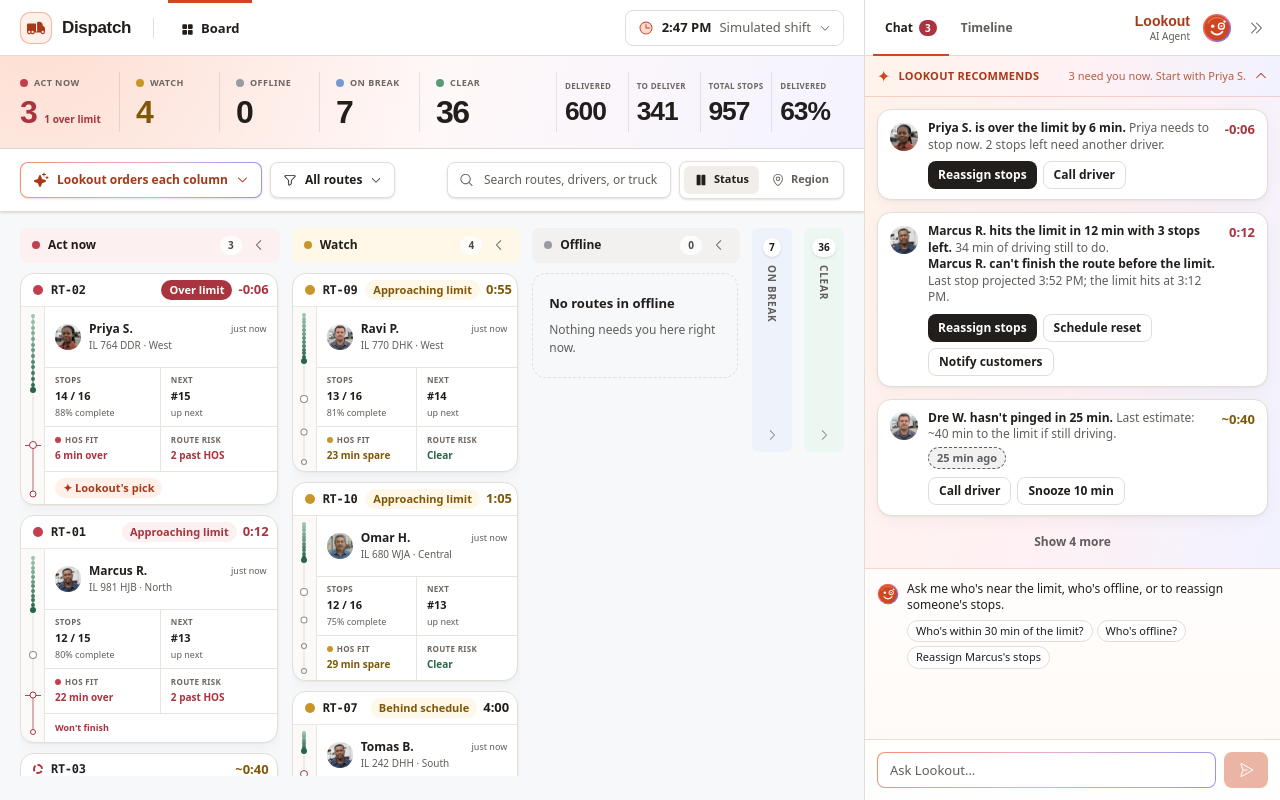
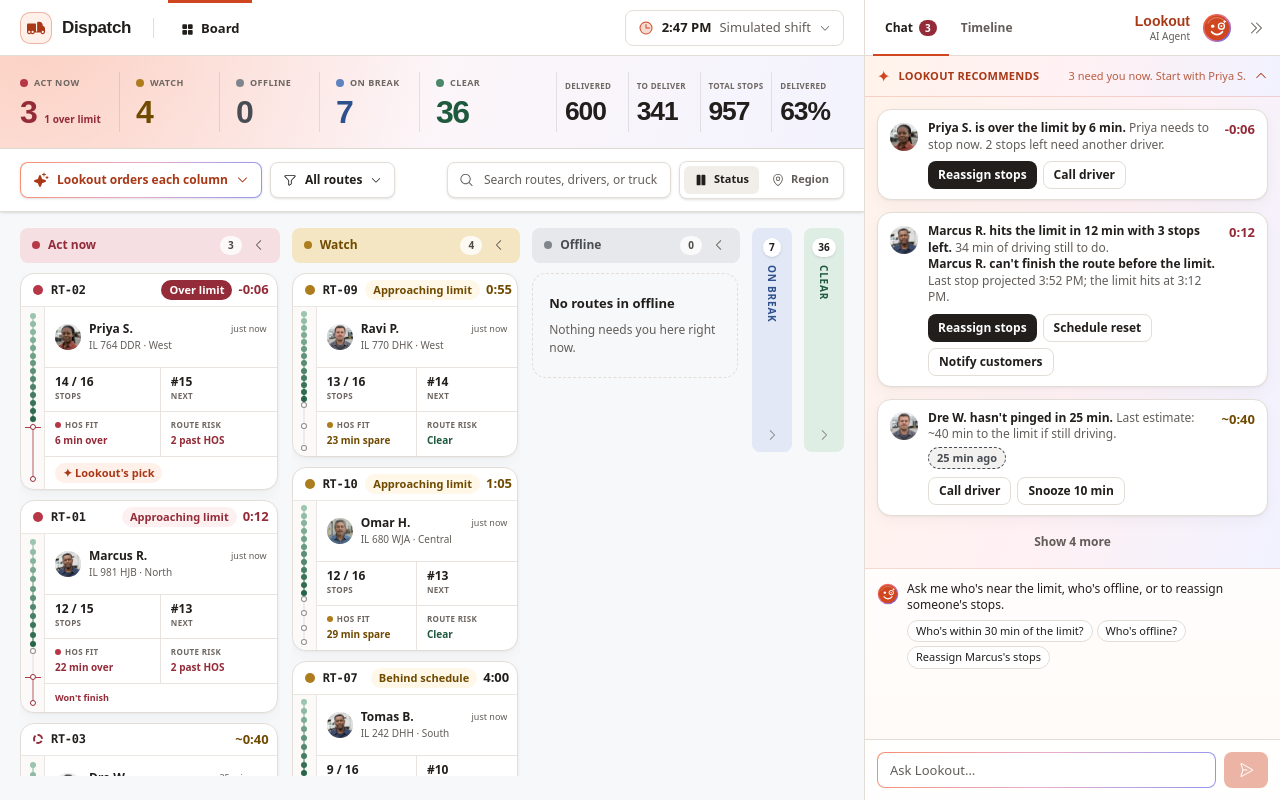
Before and after one commit to davekeller/dispatcher-dashboard, a React (Vite) app: page / in a window 1280 px wide. Built offline with nearby package versions, Linux system fonts and the light colour scheme.

Commit message:
design: refine route timelines and board contrast

```diff
--- a/scripts/contrast.mjs
+++ b/scripts/contrast.mjs
@@ -4,7 +4,7 @@ const tokens = {
   panel: '#ffffff', canvas: '#f8f6f3', well: '#f1ede9',
   ink: '#211e1c', muted: '#625d59', label: '#6d6661',
   'lookout-strong': '#a93817', lookout: '#cf4620',
-  'act-now': '#a9333e', watch: '#805706', clear: '#276548', offline: '#5b5f66', break: '#3a5f9f',
+  'act-now': '#942b38', watch: '#6f4a00', clear: '#1f593e', offline: '#484d54', break: '#2e518d',
   'act-now-soft': '#fdf0f1', 'watch-soft': '#fff7e7', 'clear-soft': '#edf7f1', 'offline-soft': '#f2f1f0', 'break-soft': '#eef2fb', 'lookout-soft': '#fff0e9',
 }
 const lum = (hex) => {
--- a/src/index.css
+++ b/src/index.css
@@ -26,27 +26,32 @@
   --color-ai-rose: #d979aa;
   --color-ai-cool: #6669ea;
 
-  --color-act-now: #a9333e;
-  --color-act-now-fill: #c43f4d;
+  --color-act-now: #942b38;
+  --color-act-now-fill: #b63846;
   --color-act-now-soft: #fdf0f1;
+  --color-act-now-board: #f6dfe3;
 
-  --color-watch: #805706;
-  --color-watch-fill: #c89528;
+  --color-watch: #6f4a00;
+  --color-watch-fill: #ad7c1c;
   --color-watch-soft: #fff7e7;
+  --color-watch-board: #f4e6c2;
 
-  --color-clear: #276548;
-  --color-clear-fill: #5d9a78;
+  --color-clear: #1f593e;
+  --color-clear-fill: #4b8769;
   --color-clear-soft: #edf7f1;
+  --color-clear-board: #dfeee5;
   --color-route-done-start: #9bc5ae;
   --color-route-done-end: #276548;
 
-  --color-offline: #5b5f66;
-  --color-offline-fill: #999ba2;
+  --color-offline: #484d54;
+  --color-offline-fill: #7f858d;
   --color-offline-soft: #f2f1f0;
+  --color-offline-board: #e7e8eb;
 
-  --color-break: #3a5f9f;
-  --color-break-fill: #7798d2;
+  --color-break: #2e518d;
+  --color-break-fill: #5f82c1;
   --color-break-soft: #eef2fb;
+  --color-break-board: #e2e8f5;
 
   --radius-card: 14px;
   --radius-control: 8px;
@@ -60,8 +65,8 @@ body { @apply bg-canvas text-ink font-sans antialiased; }
 
 .iq-metrics-band {
   background:
-    radial-gradient(circle at 4% -45%, color-mix(in srgb, var(--color-ai-warm) 18%, transparent), transparent 26rem),
-    linear-gradient(108deg, #fffaf6 0%, #fff8f8 48%, #f4f3ff 100%);
+    radial-gradient(circle at 4% -45%, color-mix(in srgb, var(--color-ai-warm) 24%, transparent), transparent 26rem),
+    linear-gradient(108deg, color-mix(in srgb, var(--color-ai-warm) 7%, white) 0%, color-mix(in srgb, var(--color-ai-rose) 7%, white) 48%, color-mix(in srgb, var(--color-ai-cool) 8%, white) 100%);
 }
 
 .iq-soft-surface {
--- /dev/null
+++ b/src/lib/routeTimeline.ts
@@ -0,0 +1,45 @@
+export type MiniTimelineLayout = {
+  positions: number[]
+  firstRemainingIndex: number
+  historyCompressed: boolean
+}
+
+const isHistory = (status: string) => status === 'done' || status === 'failed'
+
+/** A restrained overview layout: only routes whose completed prefix fills at least
+ * two-thirds of the work compress, reserving the final third for remaining stops. */
+export function miniTimelineLayout(statuses: readonly string[]): MiniTimelineLayout {
+  if (statuses.length === 0) return { positions: [], firstRemainingIndex: -1, historyCompressed: false }
+  if (statuses.length === 1) return { positions: [50], firstRemainingIndex: isHistory(statuses[0]) ? -1 : 0, historyCompressed: false }
+
+  const unresolvedIndex = statuses.findIndex((status) => !isHistory(status))
+  const completedPrefixCount = unresolvedIndex < 0 ? statuses.length : unresolvedIndex
+  const historyCompressed = completedPrefixCount >= 6 && completedPrefixCount / statuses.length >= 2 / 3 && completedPrefixCount < statuses.length
+
+  if (!historyCompressed) {
+    return {
+      positions: statuses.map((_, index) => 5 + (index / (statuses.length - 1)) * 90),
+      firstRemainingIndex: unresolvedIndex,
+      historyCompressed,
+    }
+  }
+
+  const remainingCount = statuses.length - completedPrefixCount
+  const positions = statuses.map((_, index) => {
+    if (index < completedPrefixCount) {
+      return completedPrefixCount === 1 ? 33.5 : 5 + (index / (completedPrefixCount - 1)) * 57
+    }
+    if (remainingCount === 1) return 80
+    return 66 + ((index - completedPrefixCount) / (remainingCount - 1)) * 29
+  })
+
+  return { positions, firstRemainingIndex: unresolvedIndex, historyCompressed }
+}
+
+/** Percentage of the light endpoint to use for a completed stop. The route origin
+ * starts light and the last completed stop resolves to the dark progress edge. */
+export function completedStopLightWeight(index: number, lastCompleteIndex: number): number {
+  if (lastCompleteIndex <= 0) return 50
+  const depth = Math.max(0, Math.min(1, index / lastCompleteIndex))
+  return Math.round((1 - depth) * 100)
+}
--- a/src/ui/tones.ts
+++ b/src/ui/tones.ts
@@ -9,14 +9,15 @@ export interface Tone {
   fill: string
   soft: string
   border: string
+  board?: string
 }
 
 export const BAND_TONE: Record<Band, Tone> = {
-  act_now: { text: 'text-act-now', fill: 'bg-act-now-fill', soft: 'bg-act-now-soft', border: 'border-act-now' },
-  watch: { text: 'text-watch', fill: 'bg-watch-fill', soft: 'bg-watch-soft', border: 'border-watch' },
-  offline: { text: 'text-offline', fill: 'bg-offline-fill', soft: 'bg-offline-soft', border: 'border-offline' },
-  break: { text: 'text-break', fill: 'bg-break-fill', soft: 'bg-break-soft', border: 'border-break' },
-  clear: { text: 'text-clear', fill: 'bg-clear-fill', soft: 'bg-clear-soft', border: 'border-clear' },
+  act_now: { text: 'text-act-now', fill: 'bg-act-now-fill', soft: 'bg-act-now-soft', border: 'border-act-now', board: 'bg-act-now-board' },
+  watch: { text: 'text-watch', fill: 'bg-watch-fill', soft: 'bg-watch-soft', border: 'border-watch', board: 'bg-watch-board' },
+  offline: { text: 'text-offline', fill: 'bg-offline-fill', soft: 'bg-offline-soft', border: 'border-offline', board: 'bg-offline-board' },
+  break: { text: 'text-break', fill: 'bg-break-fill', soft: 'bg-break-soft', border: 'border-break', board: 'bg-break-board' },
+  clear: { text: 'text-clear', fill: 'bg-clear-fill', soft: 'bg-clear-soft', border: 'border-clear', board: 'bg-clear-board' },
 }
 
 /** Over the limit is the one state that must never be missed: solid dark red, white text. */
--- a/src/views/route/RouteRail.tsx
+++ b/src/views/route/RouteRail.tsx
@@ -1,10 +1,11 @@
 import { ArrowLeft, CaretDown, Check, SidebarSimple } from '@phosphor-icons/react'
-import { useEffect, useMemo, useRef, useState } from 'react'
+import { type CSSProperties, useEffect, useMemo, useRef, useState } from 'react'
 import { Link } from 'react-router'
 import type { Delivery, Stop } from '../../data/types'
 import { projectedEta } from '../../hos/compute'
 import { fmtAge, fmtClock } from '../../lib/format'
 import { routeHosSignal, routeScheduleSignal, type RouteSignalTone } from '../../lib/routeProgress'
+import { completedStopLightWeight } from '../../lib/routeTimeline'
 import type { DriverView } from '../../store/view'
 
 interface Node {
@@ -33,10 +34,21 @@ const TIMELINE_COLUMNS = { gridTemplateColumns: '1.25rem minmax(0, 1fr)' }
 function stopTone(node: Node, pastLimitIds: Set<string>): string {
   const { stop } = node
   if (stop.status === 'failed') return 'bg-act-now-fill text-on-accent'
-  if (stop.status === 'done') return 'bg-clear-fill text-on-accent'
+  if (stop.status === 'done') return 'route-history-node text-on-accent'
   if (stop.status === 'unassigned') return 'border-2 border-dashed border-offline bg-panel text-offline'
   if (pastLimitIds.has(stop.id) || node.late) return 'border-2 border-act-now bg-panel text-act-now'
   return 'border-2 border-muted/70 bg-panel text-muted'
+}
+
+function detailNodeSize(index: number, firstRemainingIndex: number, status: Stop['status']): string {
+  if (status === 'done') return 'h-3 w-3'
+  if (index === firstRemainingIndex) return 'h-4 w-4'
+  if (index === firstRemainingIndex + 1) return 'h-[15px] w-[15px]'
+  return 'h-3.5 w-3.5'
+}
+
+function historyStyle(index: number, lastCompleteIndex: number): CSSProperties {
+  return { '--route-history-light': `${completedStopLightWeight(index, lastCompleteIndex)}%` } as CSSProperties
 }
 
 function rowTone(node: Node, pastLimitIds: Set<string>): string {
@@ -86,6 +98,8 @@ export default function RouteRail({ view, deliveryById, pastLimitIds, collapsed,
   }), [deliveryById, now, route.stops, view.driftMin])
 
   const firstPastLimitId = nodes.find((node) => pastLimitIds.has(node.stop.id))?.stop.id
+  const firstRemainingIndex = nodes.findIndex((node) => node.stop.status !== 'done' && node.stop.status !== 'failed')
+  const lastCompleteIndex = nodes.reduce((last, node, index) => node.stop.status === 'done' || node.stop.status === 'failed' ? index : last, -1)
 
   useEffect(() => {
     setActive(route.stops[0]?.id ?? null)
@@ -201,13 +215,16 @@ export default function RouteRail({ view, deliveryById, pastLimitIds, collapsed,
 
       {(collapsed || timelineOpen) && <div ref={timelineRef} data-collapsed={collapsed} className={`route-timeline-scroll min-h-0 flex-1 overflow-y-auto overscroll-contain ${collapsed ? 'px-1 py-2' : 'px-2 pb-2'}`}>
         <ol>
-          {nodes.map((node) => {
+          {nodes.map((node, index) => {
             const { stop } = node
             const isActive = active === stop.id
             const isFirstPast = stop.id === firstPastLimitId
             const state = stopState(node, nextId, pastLimitIds)
             const isRed = stop.status === 'failed' || pastLimitIds.has(stop.id) || node.late
             const timePrefix = view.staleness !== 'fresh' && stop.status === 'pending' ? '~' : ''
+            const completed = stop.status === 'done'
+            const connectorTone = completed ? 'route-history-node' : isRed ? 'bg-act-now-fill/70' : 'bg-line'
+            const rowSize = collapsed ? completed ? 'h-5' : 'h-7' : completed ? 'min-h-8' : 'min-h-10'
             return (
               <li key={stop.id}>
                 {isFirstPast && (
@@ -233,13 +250,13 @@ export default function RouteRail({ view, deliveryById, pastLimitIds, collapsed,
                   aria-label={`Stop ${stop.seq}, ${node.customer}, ${fmtClock(node.t)}, ${state}`}
                   title={`${stop.seq} · ${node.customer} · ${fmtClock(node.t)} · ${state}`}
                   style={collapsed ? undefined : TIMELINE_COLUMNS}
-                  className={`${collapsed ? 'flex h-7 w-full items-center justify-center rounded-control hover:bg-canvas' : `grid min-h-10 w-full items-stretch rounded-control text-left transition ${rowTone(node, pastLimitIds)}`}`}
+                  className={`${collapsed ? `flex ${rowSize} w-full items-center justify-center rounded-control hover:bg-canvas` : `grid ${rowSize} w-full items-stretch rounded-control text-left transition ${rowTone(node, pastLimitIds)}`}`}
                 >
-                  <span className={`relative flex ${collapsed ? 'h-7' : 'h-full min-h-9'} items-center justify-center`}>
-                    <span className={`absolute left-1/2 top-0 h-1/2 w-px -translate-x-1/2 ${stop.status === 'done' ? 'bg-clear-fill' : isRed ? 'bg-act-now-fill/70' : 'bg-line'}`} />
-                    <span className={`absolute bottom-0 left-1/2 h-1/2 w-px -translate-x-1/2 ${stop.status === 'done' ? 'bg-clear-fill' : isRed ? 'bg-act-now-fill/70' : 'bg-line'}`} />
-                    <span className={`relative z-10 flex h-3.5 w-3.5 items-center justify-center rounded-full transition ${stopTone(node, pastLimitIds)} ${isActive ? 'ring-4 ring-ink/10' : ''}`}>
-                      {stop.status === 'done' && <Check size={9} weight="bold" />}
+                  <span className={`relative flex ${collapsed ? rowSize : 'h-full min-h-7'} items-center justify-center`}>
+                    <span className={`absolute left-1/2 top-0 h-1/2 w-px -translate-x-1/2 ${connectorTone}`} style={completed ? historyStyle(index - 0.5, lastCompleteIndex) : undefined} />
+                    <span className={`absolute bottom-0 left-1/2 h-1/2 w-px -translate-x-1/2 ${connectorTone}`} style={completed ? historyStyle(index + 0.5, lastCompleteIndex) : undefined} />
+                    <span className={`relative z-10 flex items-center justify-center rounded-full motion-safe:transition-[width,height] motion-safe:duration-150 ${detailNodeSize(index, firstRemainingIndex, stop.status)} ${stopTone(node, pastLimitIds)} ${isActive ? 'ring-4 ring-ink/10' : ''}`} style={completed ? historyStyle(index, lastCompleteIndex) : undefined}>
+                      {completed && <Check size={8} weight="bold" className="drop-shadow-[0_1px_1px_rgb(0_0_0/0.3)]" />}
                     </span>
                   </span>
                   {!collapsed && (
@@ -262,7 +279,7 @@ export default function RouteRail({ view, deliveryById, pastLimitIds, collapsed,
 
       {!collapsed && timelineOpen && (
         <div className="flex shrink-0 items-center gap-3 border-t border-line px-3 py-2 text-[8px] text-label">
-          <span className="flex items-center gap-1"><span className="flex h-2.5 w-2.5 items-center justify-center rounded-full bg-clear-fill text-on-accent"><Check size={7} weight="bold" /></span> delivered</span>
+          <span className="flex items-center gap-1"><span className="route-history-progress flex h-2.5 w-2.5 items-center justify-center rounded-full text-on-accent"><Check size={7} weight="bold" className="drop-shadow-[0_1px_1px_rgb(0_0_0/0.3)]" /></span> delivered</span>
           <span className="flex items-center gap-1"><span className="h-2.5 w-2.5 rounded-full border-2 border-muted/70" /> undelivered</span>
           <span className="flex items-center gap-1"><span className="h-2.5 w-2.5 rounded-full border-2 border-act-now" /> late / HOS</span>
         </div>
--- a/src/views/shift/Board.tsx
+++ b/src/views/shift/Board.tsx
@@ -27,7 +27,8 @@ export default function Board({ cards, byId, grouping, pickId, filtering = false
     return 1
   }))
   const isBand = (key: string): key is Band => BAND_ORDER.includes(key as Band)
-  const wash = (key: string) => grouping.id === 'band' && isBand(key) ? BAND_TONE[key].soft : 'bg-panel'
+  const wash = (key: string) => grouping.id === 'band' && isBand(key) ? BAND_TONE[key].board ?? BAND_TONE[key].soft : 'bg-panel'
+  const labelTone = (key: string) => grouping.id === 'band' && isBand(key) ? BAND_TONE[key].text : 'text-ink'
 
   return (
     <div className="h-full min-h-0 overflow-x-auto overflow-y-hidden pb-1">
@@ -40,7 +41,7 @@ export default function Board({ cards, byId, grouping, pickId, filtering = false
                 <div className="lane-content-enter flex min-h-0 flex-1 flex-col">
                   <header className={`mb-2.5 flex shrink-0 items-center gap-2 rounded-control px-3 py-2 ${wash(col.key)}`}>
                     <span className={`h-2 w-2 rounded-full ${grouping.id === 'band' && isBand(col.key) ? BAND_TONE[col.key].fill : 'bg-offline-fill'}`} aria-hidden="true" />
-                    <h2 className="min-w-0 truncate text-[12px] font-semibold text-ink">{col.label}</h2>
+                    <h2 className={`min-w-0 truncate text-[12px] font-semibold ${labelTone(col.key)}`}>{col.label}</h2>
                     <span className="tnum ml-auto rounded-full bg-panel/80 px-2 py-0.5 text-[10px] font-semibold text-ink/80">{col.cards.length}</span>
                     <button type="button" onClick={() => setExpanded((state) => ({ ...state, [col.key]: false }))} aria-expanded="true" aria-label={`Collapse ${col.label}`} title={`Collapse ${col.label}`} className="shrink-0 rounded-[6px] p-0.5 text-muted transition hover:bg-panel/70 hover:text-ink">
                       <CaretLeft size={14} />
@@ -63,7 +64,7 @@ export default function Board({ cards, byId, grouping, pickId, filtering = false
                   className={`lane-content-enter flex h-56 w-full shrink-0 flex-col items-center gap-2 rounded-control py-2.5 transition hover:brightness-[.97] ${wash(col.key)}`}
                 >
                   <span className="tnum rounded-full bg-panel px-1.5 py-0.5 text-[10px] font-semibold text-ink shadow-sm">{col.cards.length}</span>
-                  <span className="text-[10px] font-semibold uppercase tracking-[0.08em] text-muted [writing-mode:vertical-rl]">{col.label}</span>
+                  <span className={`text-[10px] font-semibold uppercase tracking-[0.08em] [writing-mode:vertical-rl] ${labelTone(col.key)}`}>{col.label}</span>
                   <CaretLeft size={14} className="mt-auto rotate-180 text-muted/70" />
                 </button>
               )}
--- a/src/views/shift/RouteCard.tsx
+++ b/src/views/shift/RouteCard.tsx
@@ -28,7 +28,6 @@ export default function RouteCard({ view, card, pick = false }: { view: DriverVi
   const hosText = hos.tone === 'act_now' ? 'text-act-now' : hos.tone === 'watch' ? 'text-watch' : 'text-clear'
   const hosFill = hos.tone === 'act_now' ? 'bg-act-now-fill' : hos.tone === 'watch' ? 'bg-watch-fill' : 'bg-clear-fill'
   const pastLimitCount = stopsPastLimit(view).length
-  const progress = view.total === 0 ? 100 : Math.round((view.done / view.total) * 100)
   const priorityAlert = card.alerts.find((alert) => PRIORITY_RULES.has(alert.ruleId))
   const detailAlerts = card.alerts.filter((alert) => !PRIORITY_RULES.has(alert.ruleId))
   const riskValue = pastLimitCount > 0 ? `${pastLimitCount} past HOS` : view.lateStops.length > 0 ? `${view.lateStops.length} late` : 'Clear'
@@ -57,15 +56,13 @@ export default function RouteCard({ view, card, pick = false }: { view: DriverVi
             </div>
           </div>
           <dl className="mt-auto grid grid-cols-2 border-t border-line/80">
-            <div className="flex min-h-[3.25rem] min-w-0 flex-col justify-center border-b border-r border-line/80 px-2.5 py-1.5">
-              <dt className="text-[8px] font-semibold uppercase tracking-[0.04em] text-label">Stops</dt>
-              <dd className="tnum mt-0.5 truncate text-[11px] font-semibold text-ink">{view.done} / {view.total}</dd>
-              <dd className="tnum mt-0.5 text-[9px] text-muted">{progress}% complete</dd>
+            <div className="flex min-h-[2.75rem] min-w-0 flex-col justify-center border-b border-r border-line/80 px-2.5 py-1.5">
+              <dt className="order-2 mt-0.5 text-[8px] font-semibold uppercase tracking-[0.04em] text-label">Stops</dt>
+              <dd className="tnum order-1 truncate text-[12px] font-semibold leading-none text-ink">{view.done} / {view.total}</dd>
             </div>
-            <div className="flex min-h-[3.25rem] min-w-0 flex-col justify-center border-b border-line/80 px-2.5 py-1.5">
-              <dt className="text-[8px] font-semibold uppercase tracking-[0.04em] text-label">Next</dt>
-              <dd className="tnum mt-0.5 truncate text-[11px] font-semibold text-ink">{view.next ? `#${view.next.seq}` : '—'}</dd>
-              <dd className="mt-0.5 truncate text-[9px] text-muted">{view.next ? view.next.status === 'in_progress' ? 'at the dock' : 'up next' : view.unassigned.length ? `${view.unassigned.length} unassigned` : 'route complete'}</dd>
+            <div className="flex min-h-[2.75rem] min-w-0 flex-col justify-center border-b border-line/80 px-2.5 py-1.5">
+              <dt className="order-2 mt-0.5 truncate text-[8px] font-semibold uppercase tracking-[0.04em] text-label">{view.next ? 'Next' : view.unassigned.length ? `${view.unassigned.length} unassigned` : 'Complete'}</dt>
+              <dd className="tnum order-1 truncate text-[12px] font-semibold leading-none text-ink">{view.next ? `#${view.next.seq}` : '—'}</dd>
             </div>
             <div className="flex min-h-[2.75rem] min-w-0 flex-col justify-center border-r border-line/80 px-2.5 py-1.5">
               <dt className="flex items-center gap-1 text-[8px] font-semibold uppercase tracking-[0.04em] text-label"><span className={`h-1.5 w-1.5 rounded-full ${hosFill}`} /> HOS fit</dt>
--- a/src/views/shift/RouteTimelineMini.tsx
+++ b/src/views/shift/RouteTimelineMini.tsx
@@ -1,4 +1,5 @@
 import type { CSSProperties } from 'react'
+import { completedStopLightWeight, miniTimelineLayout, type MiniTimelineLayout } from '../../lib/routeTimeline'
 import { stopsPastLimit } from '../../store/actions'
 import type { DriverView } from '../../store/view'
 
@@ -10,66 +11,14 @@ function nodeTone(status: string, needsAttention: boolean): string {
   return 'border border-muted/70 bg-panel'
 }
 
-type TimelineLayout = {
-  positions: number[]
-  firstRemainingIndex: number
-  historyCompressed: boolean
-}
-
-const isHistory = (status: string) => status === 'done' || status === 'failed'
-
-/** A small fisheye layout: long completed prefixes overlap while the handoff into
- * remaining work gets the visual room. Short histories stay evenly distributed. */
-export function miniTimelineLayout(statuses: readonly string[]): TimelineLayout {
-  if (statuses.length === 0) return { positions: [], firstRemainingIndex: -1, historyCompressed: false }
-  if (statuses.length === 1) return { positions: [50], firstRemainingIndex: isHistory(statuses[0]) ? -1 : 0, historyCompressed: false }
-
-  const unresolvedIndex = statuses.findIndex((status) => !isHistory(status))
-  const completedPrefixCount = unresolvedIndex < 0 ? statuses.length : unresolvedIndex
-  const historyCompressed = completedPrefixCount >= 6 && completedPrefixCount < statuses.length
-
-  if (!historyCompressed) {
-    return {
-      positions: statuses.map((_, index) => 5 + (index / (statuses.length - 1)) * 90),
-      firstRemainingIndex: unresolvedIndex,
-      historyCompressed,
-    }
-  }
-
-  const gapWeights = statuses.slice(1).map((_, gapIndex) => {
-    if (gapIndex < unresolvedIndex - 1) return 0.14
-    if (gapIndex === unresolvedIndex - 1) return 1.35
-    const distanceFromFocus = gapIndex - unresolvedIndex
-    return [1.2, 1.1, 1.05][distanceFromFocus] ?? 1
-  })
-  const totalWeight = gapWeights.reduce((sum, weight) => sum + weight, 0)
-  let elapsedWeight = 0
-  const positions = [5]
-  gapWeights.forEach((weight) => {
-    elapsedWeight += weight
-    positions.push(5 + (elapsedWeight / totalWeight) * 90)
-  })
-
-  return { positions, firstRemainingIndex: unresolvedIndex, historyCompressed }
-}
-
-export function completedStopLightWeight(index: number, lastCompleteIndex: number): number {
-  if (lastCompleteIndex <= 0) return 50
-  const depth = Math.max(0, Math.min(1, index / lastCompleteIndex))
-  return Math.round((1 - depth) * 100)
-}
-
-function nodeSize(index: number, layout: TimelineLayout): string {
-  if (!layout.historyCompressed) return 'h-1.5 w-1.5'
-  if (index < layout.firstRemainingIndex - 1) return 'h-1 w-1'
-  if (index === layout.firstRemainingIndex) return 'h-2 w-2'
-  if (index === layout.firstRemainingIndex + 1) return 'h-[7px] w-[7px]'
+function nodeSize(index: number, layout: MiniTimelineLayout): string {
+  if (layout.firstRemainingIndex >= 0 && index >= layout.firstRemainingIndex) return 'h-[6.06px] w-[6.06px]'
   return 'h-1.5 w-1.5'
 }
 
 /** The route-detail stop spine reduced to its visual essentials. It occupies the full
- * left edge of a board card. Long completed histories compress so remaining work is
- * magnified, while every stop and the same HOS crossing as the rail remain visible. */
+ * left edge of a board card. Dominant completed histories use the first two-thirds,
+ * leaving the final third to remaining work with only one-percent marker emphasis. */
 export default function RouteTimelineMini({ view }: { view: DriverView }) {
   const stops = view.route.stops
   const layout = miniTimelineLayout(stops.map((stop) => stop.status))
--- a/src/views/shift/ShiftHero.tsx
+++ b/src/views/shift/ShiftHero.tsx
@@ -26,9 +26,9 @@ export default function ShiftHero({ metrics, ranked, filters, onPreset }: { metr
   const items: Metric[] = [
     { id: 'act_now', label: 'Act now', value: count('act_now'), preset: { ...EMPTY_FILTERS, band: ['act_now'] }, dot: 'bg-act-now-fill', tone: 'text-act-now', detail: `${metrics.over} over limit`, detailTone: 'text-act-now' },
     { id: 'watch', label: 'Watch', value: count('watch'), preset: { ...EMPTY_FILTERS, band: ['watch'] }, dot: 'bg-watch-fill', tone: 'text-watch' },
-    { id: 'offline', label: 'Offline', value: count('offline'), preset: { ...EMPTY_FILTERS, band: ['offline'] }, dot: 'bg-offline-fill' },
-    { id: 'break', label: 'On break', value: count('break'), preset: { ...EMPTY_FILTERS, band: ['break'] }, dot: 'bg-break-fill' },
-    { id: 'clear', label: 'Clear', value: count('clear'), preset: { ...EMPTY_FILTERS, band: ['clear'] }, dot: 'bg-clear-fill' },
+    { id: 'offline', label: 'Offline', value: count('offline'), preset: { ...EMPTY_FILTERS, band: ['offline'] }, dot: 'bg-offline-fill', tone: 'text-offline' },
+    { id: 'break', label: 'On break', value: count('break'), preset: { ...EMPTY_FILTERS, band: ['break'] }, dot: 'bg-break-fill', tone: 'text-break' },
+    { id: 'clear', label: 'Clear', value: count('clear'), preset: { ...EMPTY_FILTERS, band: ['clear'] }, dot: 'bg-clear-fill', tone: 'text-clear' },
   ]
   const toDeliver = metrics.stopsRemaining + metrics.needDriver
   const totalStops = metrics.stopsDelivered + toDeliver + metrics.stopsFailed
```
Also changed, not shown: 4 other files (tests, documents, lock files or other folders).
